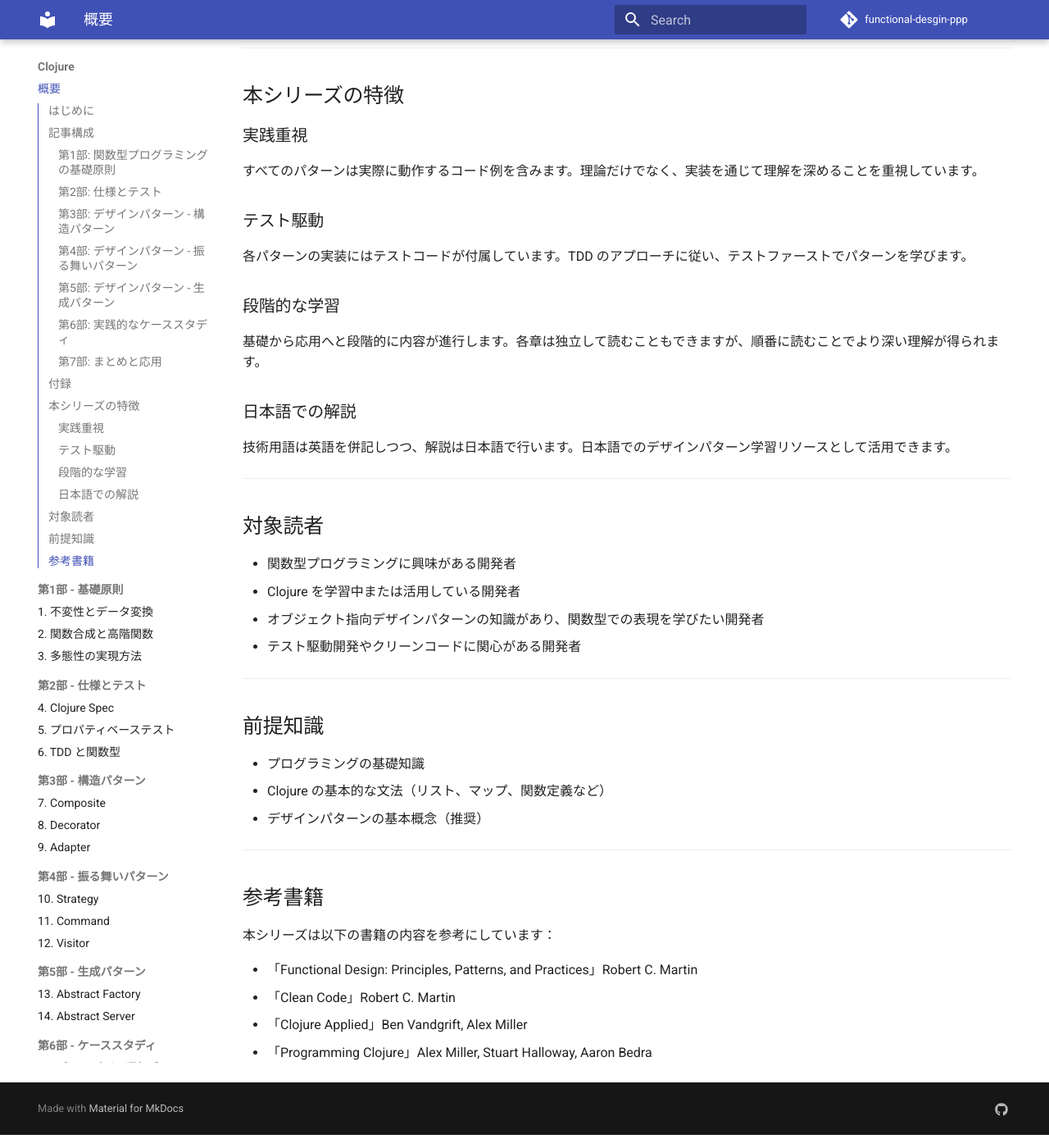
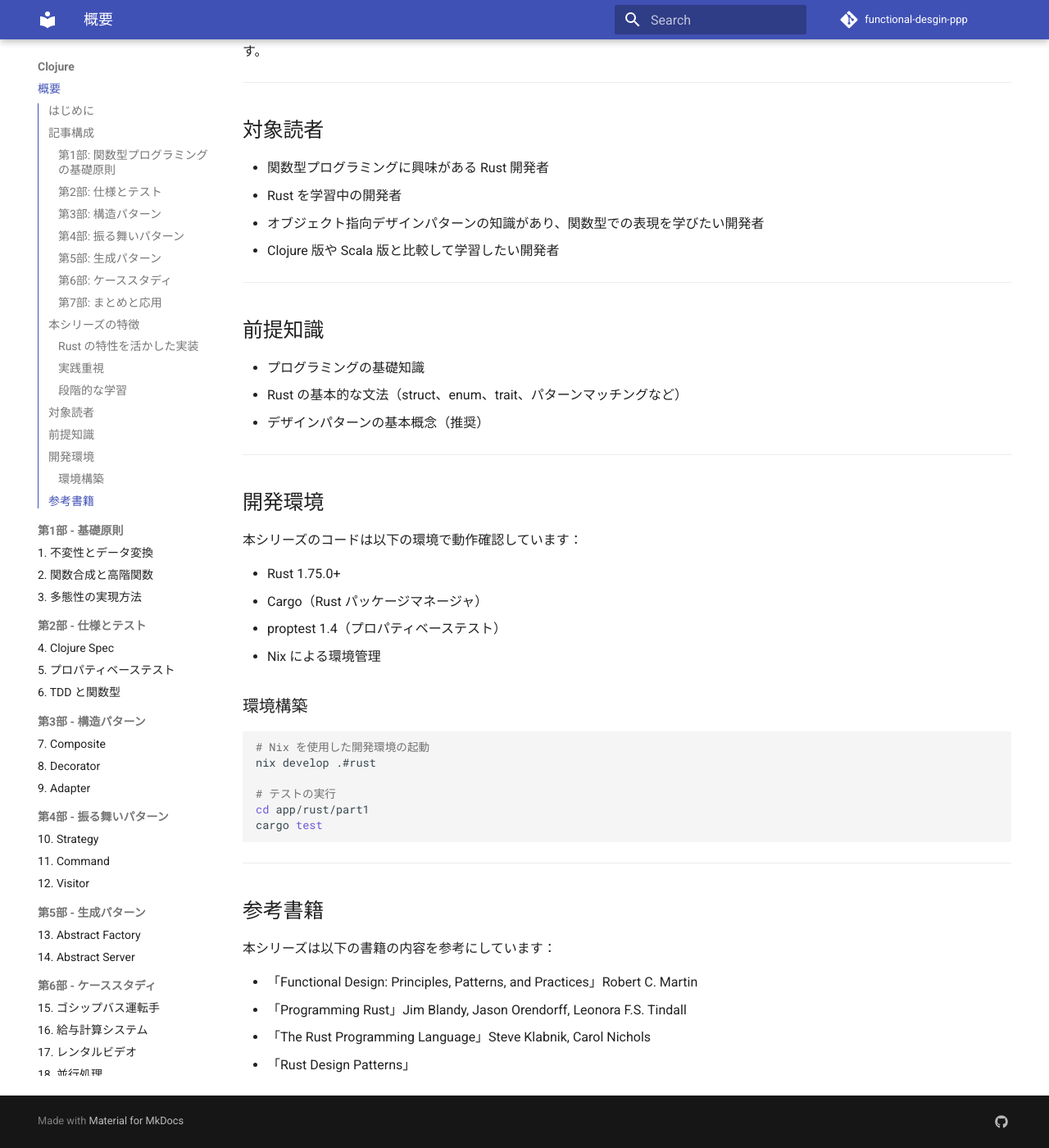
Before and after one commit to k2works/functional-desgin-ppp, an MkDocs documentation site: the page built from docs/article/clojure/index.md, in a window 1280 px wide and 1400 px high, scrolled down 4437 px. Shown: the whole window at 82% size. Built offline with MkDocs 1.6.1 and Material for MkDocs 9.7.7, drawn with Linux system fonts in a browser that asks for light colours; comment, search, counter and statistics services are not loaded; some of the changed text lies outside the part shown.

Commit message:
docs(rust): 全22章の記事を Clojure から Rust に移行
関数型プログラミングの基礎、デザインパターン、ケーススタディを Rust を用いた内容に更新

````diff
--- a/docs/article/clojure/index.md
+++ b/docs/article/clojure/index.md
@@ -1,189 +1,191 @@
-# 関数型デザイン - 原則、パターン、実践
+# Rust で学ぶ関数型デザイン
 
 ## はじめに
 
-本記事シリーズは、関数型プログラミングにおける設計原則とデザインパターンを実践的に学ぶためのガイドです。Clojure を主な実装言語として、従来のオブジェクト指向デザインパターンを関数型パラダイムでどのように表現し、活用できるかを探求します。
+本記事シリーズは、関数型プログラミングにおける設計原則とデザインパターンを Rust を使って実践的に学ぶためのガイドです。Rust の所有権システムと型システムを活かし、従来のデザインパターンを関数型パラダイムでどのように表現し、活用できるかを探求します。
 
 ## 記事構成
 
 ### 第1部: 関数型プログラミングの基礎原則
 
 1. [不変性とデータ変換](./01-immutability-and-data-transformation.md)
-   - 不変データ構造の重要性
-   - データ変換パイプライン
-   - 副作用の分離
+    - デフォルトの不変性と所有権
+    - イテレータとデータ変換パイプライン
+    - 副作用の分離
 
 2. [関数合成と高階関数](./02-function-composition.md)
-   - 関数合成の基本
-   - 部分適用とカリー化
-   - 高階関数の活用
+    - クロージャによる関数合成
+    - カリー化と部分適用
+    - 高階関数の活用
 
 3. [多態性の実現方法](./03-polymorphism.md)
-   - マルチメソッドによるディスパッチ
-   - プロトコルとレコード
-   - マルチメソッド vs プロトコルの使い分け
+    - enum と代数的データ型
+    - trait による抽象化
+    - ジェネリクスと trait bounds
 
 ### 第2部: 仕様とテスト
 
-4. [Clojure Spec による仕様定義](./04-clojure-spec.md)
-   - データ構造の仕様定義
-   - 関数仕様の定義（fdef）
-   - 実行時検証と自動テスト生成
+4. [データ検証](./04-data-validation.md)
+    - 型によるバリデーション
+    - Result によるエラーハンドリング
+    - カスタムバリデータの作成
 
 5. [プロパティベーステスト](./05-property-based-testing.md)
-   - test.check の基本
-   - ジェネレータの作成
-   - プロパティの定義と検証
+    - proptest の基本
+    - ジェネレータの作成
+    - プロパティの定義と検証
 
-6. [テスト駆動開発と関数型プログラミング](./06-tdd-in-functional.md)
-   - Red-Green-Refactor サイクル
-   - テストファーストの関数設計
-   - リファクタリングと不変性
+6. [TDD と関数型プログラミング](./06-tdd-and-functional.md)
+    - Rust 組み込みテストの活用
+    - Red-Green-Refactor サイクル
+    - テストファーストの関数設計
 
-### 第3部: デザインパターン - 構造パターン
+### 第3部: 構造パターン
 
 7. [Composite パターン](./07-composite-pattern.md)
-   - 個別オブジェクトと複合オブジェクトの統一的な扱い
-   - Shape（図形）の移動・拡大を統一インターフェースで操作
-   - Switchable（スイッチ）のグループ化と一括操作
-   - マルチメソッドによる多態性の実現
+    - 再帰的なデータ構造
+    - enum によるツリー構造
+    - fold による走査
 
 8. [Decorator パターン](./08-decorator-pattern.md)
-   - 機能の動的な追加
-   - JournaledShape: 操作履歴の記録（ジャーナリング）
-   - 関数デコレータ: ログ、リトライ、キャッシュ
-   - デコレータの組み合わせ
+    - 関数合成によるデコレーション
+    - クロージャでのラッピング
+    - 振る舞いの動的追加
 
 9. [Adapter パターン](./09-adapter-pattern.md)
-   - インターフェースの変換
-   - VariableLightAdapter: 可変強度ライトをオン/オフに適応
-   - データフォーマットアダプター: 新旧フォーマット変換
-   - マルチメソッドによる適応
+    - 関数アダプター
+    - プロトコル変換
+    - レガシーコードとの統合
 
-### 第4部: デザインパターン - 振る舞いパターン
+### 第4部: 振る舞いパターン
 
 10. [Strategy パターン](./10-strategy-pattern.md)
-    - アルゴリズムをカプセル化し交換可能にする
-    - 料金計算: 通常・割引・会員・数量割引の各戦略
-    - 関数型アプローチ: 高階関数による戦略の合成
-    - マルチメソッドによる多態性の実現
+    - クロージャとしての戦略
+    - 動的な戦略切り替え
+    - 戦略の合成
 
 11. [Command パターン](./11-command-pattern.md)
-    - 操作をデータとしてカプセル化
-    - テキストコマンド: 挿入・削除・置換
-    - キャンバスコマンド: 図形の追加・削除・移動
-    - Undo/Redo 機能と MacroCommand
+    - 不変コマンド構造体
+    - コマンドの履歴と Undo
+    - マクロコマンド
 
 12. [Visitor パターン](./12-visitor-pattern.md)
-    - データ構造と操作の分離
-    - JSON/XML 変換 Visitor の実装
-    - 面積・周囲長計算 Visitor
-    - マルチメソッドによるダブルディスパッチ
+    - match によるパターンマッチ
+    - fold ベースのビジター
+    - 拡張可能なビジター
 
-### 第5部: デザインパターン - 生成パターン
+### 第5部: 生成パターン
 
 13. [Abstract Factory パターン](./13-abstract-factory-pattern.md)
-    - 関連するオブジェクトのファミリーを一貫して生成
-    - ShapeFactory: Standard/Outlined/Filled の各実装
-    - UIFactory: プラットフォーム別 UI コンポーネント生成
-    - マルチメソッドによる製品生成のディスパッチ
+    - 関数ファクトリー
+    - trait オブジェクトによる生成
+    - 依存性注入
 
 14. [Abstract Server パターン](./14-abstract-server-pattern.md)
-    - 依存関係逆転の原則（DIP）の実現
-    - Switchable: Light/Fan/Motor の統一インターフェース
-    - Repository: データアクセスの抽象化
-    - プロトコルとレコードによる疎結合
+    - trait による抽象化
+    - 実装の差し替え
+    - テスタブルな設計
 
-### 第6部: 実践的なケーススタディ
+### 第6部: ケーススタディ
 
 15. [ゴシップ好きなバスの運転手](./15-gossiping-bus-drivers.md)
-    - バス運転手が停留所で噂を共有するシミュレーション
-    - 無限シーケンス（cycle）による循環ルート表現
-    - 集合演算による噂の伝播
-    - 状態変換パイプラインの実装
+    - 不変状態の管理
+    - シミュレーションの実装
+    - 再帰的な処理
 
 16. [給与計算システム](./16-payroll-system.md)
     - ドメインモデリング
-    - 支払いスケジュールと給与タイプ
-    - Clojure Spec によるデータ検証
+    - 多態的な計算
+    - レポート生成
 
 17. [レンタルビデオシステム](./17-video-rental-system.md)
-    - 料金計算ロジックの設計
-    - ポリシーパターンの適用
-    - テキスト/HTML フォーマッターの実装
+    - 状態遷移の管理
+    - イベントソーシング
+    - ビジネスルールの実装
 
 18. [並行処理システム](./18-concurrency-system.md)
-    - Clojure エージェントによる非同期処理
-    - 状態機械パターン
-    - イベント駆動アーキテクチャ
+    - Mutex と RwLock による状態管理
+    - チャネルによるメッセージパッシング
+    - async/await と Tokio
 
 19. [Wa-Tor シミュレーション](./19-wator-simulation.md)
-    - 捕食者-被食者モデルの実装
-    - セルオートマトンとマルチメソッド
-    - GUI との統合（Quil）
-    - 進化と繁殖のルール実装
+    - セルオートマトン
+    - 不変グリッドの更新
+    - シミュレーションループ
 
 ### 第7部: まとめと応用
 
 20. [パターン間の相互作用](./20-pattern-interactions.md)
-    - Composite と Decorator の組み合わせ
-    - Command と Observer の連携
-    - 複合的なアーキテクチャ設計
+    - Composite + Decorator
+    - Command + Observer
+    - パターンの組み合わせ
 
-21. [関数型デザインのベストプラクティス](./21-best-practices.md)
+21. [ベストプラクティス](./21-best-practices.md)
     - データ中心設計
-    - 純粋関数と副作用の分離
-    - テスト可能な設計
+    - 所有権と借用の活用
+    - 関数デコレーター
+    - テスタブルな設計
 
-22. [オブジェクト指向から関数型への移行](./22-oo-to-fp-migration.md)
-    - 既存コードのリファクタリング戦略
-    - 段階的な移行アプローチ
-    - 共存と統合
-
----
-
-## 付録
-
-- [用語集](./appendix-glossary.md)
-- [参考文献](./appendix-references.md)
-- [Clojure 開発環境セットアップ](./appendix-setup.md)
+22. [OO から FP への移行](./22-oo-to-fp-migration.md)
+    - 移行戦略（Strangler Fig、アダプター）
+    - イベントソーシング
+    - 段階的な関数抽出
+    - enum による多態性
 
 ---
 
 ## 本シリーズの特徴
 
+### Rust の特性を活かした実装
+
+Rust の所有権システム、パターンマッチング、enum（代数的データ型）を活用し、安全かつ効率的な関数型プログラミングを学びます。
+
 ### 実践重視
 
-すべてのパターンは実際に動作するコード例を含みます。理論だけでなく、実装を通じて理解を深めることを重視しています。
-
-### テスト駆動
-
-各パターンの実装にはテストコードが付属しています。TDD のアプローチに従い、テストファーストでパターンを学びます。
+すべてのパターンは Rust 組み込みのテストフレームワークによる実際に動作するテストコードを含みます。理論だけでなく、実装を通じて理解を深めることを重視しています。
 
 ### 段階的な学習
 
 基礎から応用へと段階的に内容が進行します。各章は独立して読むこともできますが、順番に読むことでより深い理解が得られます。
 
-### 日本語での解説
-
-技術用語は英語を併記しつつ、解説は日本語で行います。日本語でのデザインパターン学習リソースとして活用できます。
-
 ---
 
 ## 対象読者
 
-- 関数型プログラミングに興味がある開発者
-- Clojure を学習中または活用している開発者
+- 関数型プログラミングに興味がある Rust 開発者
+- Rust を学習中の開発者
 - オブジェクト指向デザインパターンの知識があり、関数型での表現を学びたい開発者
-- テスト駆動開発やクリーンコードに関心がある開発者
+- Clojure 版や Scala 版と比較して学習したい開発者
 
 ---
 
 ## 前提知識
 
 - プログラミングの基礎知識
-- Clojure の基本的な文法（リスト、マップ、関数定義など）
+- Rust の基本的な文法（struct、enum、trait、パターンマッチングなど）
 - デザインパターンの基本概念（推奨）
+
+---
+
+## 開発環境
+
+本シリーズのコードは以下の環境で動作確認しています：
+
+- Rust 1.75.0+
+- Cargo（Rust パッケージマネージャ）
+- proptest 1.4（プロパティベーステスト）
+- Nix による環境管理
+
+### 環境構築
+
+```bash
+# Nix を使用した開発環境の起動
+nix develop .#rust
+
+# テストの実行
+cd app/rust/part1
+cargo test
+```
 
 ---
 
@@ -192,6 +194,6 @@
 本シリーズは以下の書籍の内容を参考にしています：
 
 - 「Functional Design: Principles, Patterns, and Practices」Robert C. Martin
-- 「Clean Code」Robert C. Martin
-- 「Clojure Applied」Ben Vandgrift, Alex Miller
-- 「Programming Clojure」Alex Miller, Stuart Halloway, Aaron Bedra
+- 「Programming Rust」Jim Blandy, Jason Orendorff, Leonora F.S. Tindall
+- 「The Rust Programming Language」Steve Klabnik, Carol Nichols
+- 「Rust Design Patterns」
````
